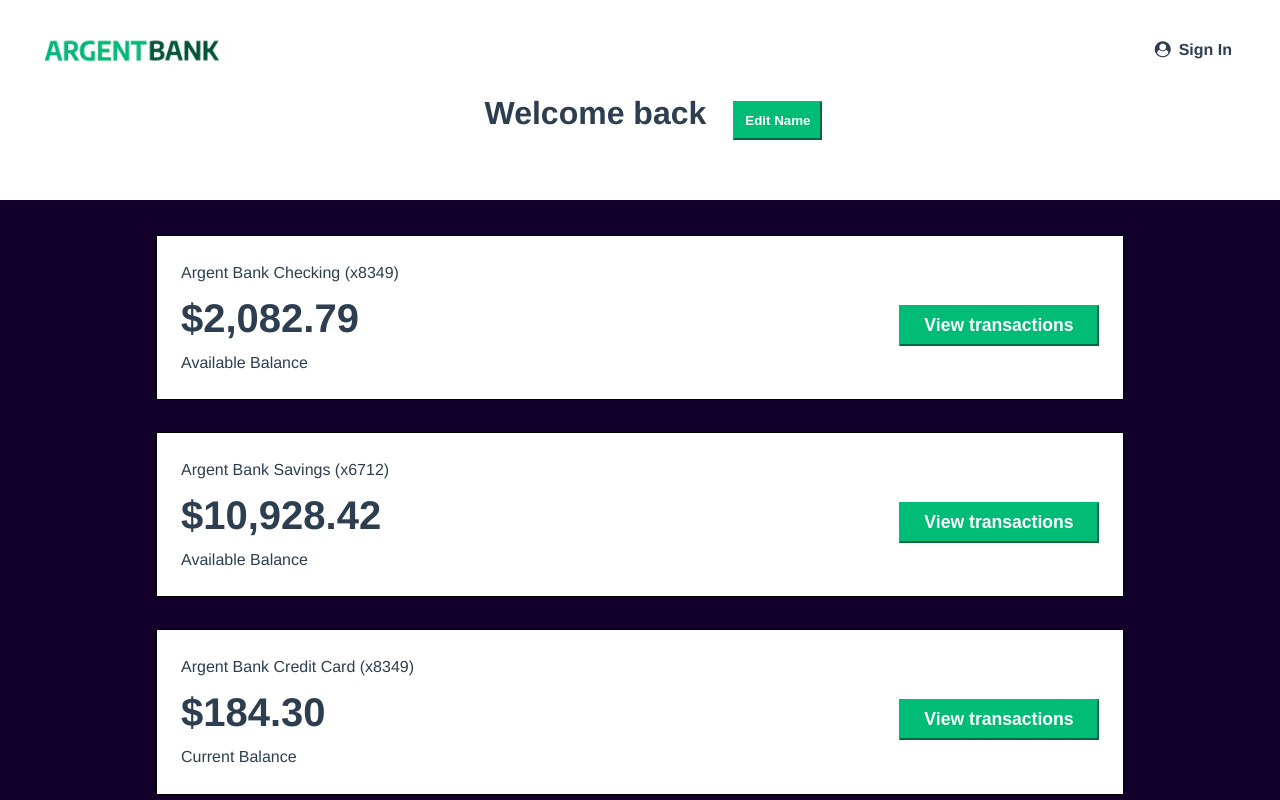
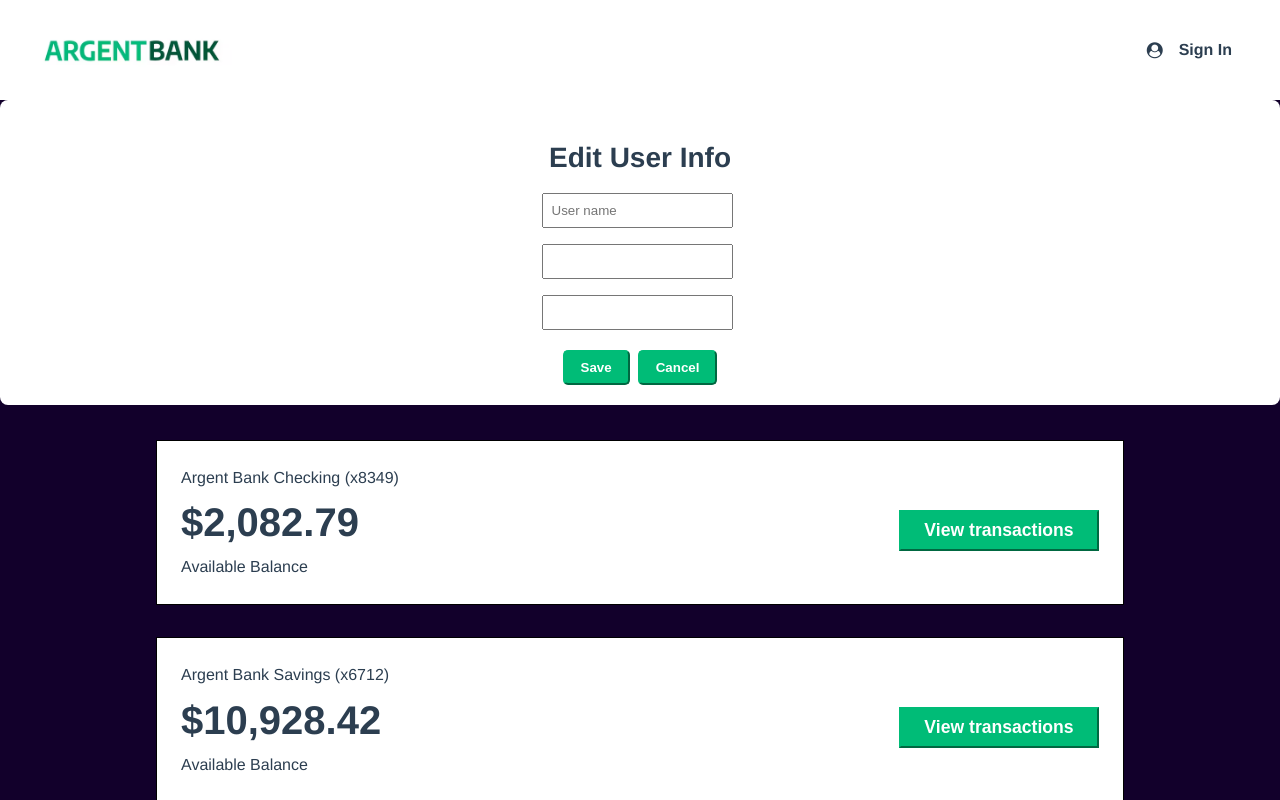
Before and after one commit to mvoisin64/frontend-p11, a React (Vite) app: page /user in a window 1280 px wide. Both pictures are taken after a click on the button "Edit Name". Shown: the top 800 px of the page. Built offline with nearby package versions, Linux system fonts and the light colour scheme.

Commit message:
j'ai fait le html css du Edit Username

```diff
--- a/src/Components/Header/Header.css
+++ b/src/Components/Header/Header.css
@@ -7,6 +7,24 @@
     width: 100%
     }
 
+
+    .nav-authenticated {
+      display: flex;
+      gap: 1rem;
+      align-items: center;
+    }
+
+    .main-nav-item {
+      display: flex;
+      align-items: center;
+      color: white;
+      text-decoration: none;
+      font-weight: bold;
+    }
+
+    .main-nav-item i {
+      margin-right: 0.5rem;
+    }
 
   .main-nav {
     display: flex;
--- a/src/Components/Header/Header.jsx
+++ b/src/Components/Header/Header.jsx
@@ -1,8 +1,19 @@
 import React from 'react';
 import { Link } from 'react-router-dom';
 import './Header.css'
+import { useSelector, useDispatch } from 'react-redux';
+import { useNavigate } from 'react-router-dom';
+import { logout } from '../../redux/userslice';
+
+
 
 const Header = () => {
+  const dispatch = useDispatch();
+  const navigate = useNavigate();
+  const { isLoggedIn, userName } = useSelector((state) => state.user);
+
+
+
   return (
     <header className="header">
       <nav className="main-nav">
@@ -14,10 +25,33 @@
           />
           <h1 className="sr-only">Argent Bank</h1>
         </Link>
-          <Link className="main-nav-item" to="/sign-in">
-            <i className="fa fa-user-circle"></i>
-            <span id='signintext'>Sign In</span>
-          </Link>
+
+        <div className="main-nav-right">
+          {isLoggedIn ? (
+            <div className="nav-authenticated">
+              <Link className="main-nav-item" to="/user">
+                <i className="fa fa-user-circle"></i>
+                <span>{userName}</span>
+              </Link>
+              <Link
+                className="main-nav-item"
+                to="/"
+                onClick={() => {
+                  dispatch(logout());
+                  localStorage.removeItem('token');
+                }}
+              >
+                <i className="fa fa-sign-out"></i>
+                <span>Sign Out</span>
+              </Link>
+            </div>
+          ) : (
+            <Link className="main-nav-item" to="/sign-in">
+              <i className="fa fa-user-circle"></i>
+              <span id="signintext">Sign In</span>
+            </Link>
+          )}
+        </div>
 
       </nav>
     </header>
--- a/src/Components/SignForm/SignForm.jsx
+++ b/src/Components/SignForm/SignForm.jsx
@@ -24,6 +24,7 @@
         password: password,
       });
 
+
       const token = response.data.body.token;
       console.log("Token reçu depuis l’API :", token);
         // Sauvegarde le token (localStorage ou Redux selon ton projet)
@@ -40,7 +41,9 @@
     } catch (error) {
       alert('Identifiants invalides ou utilisateur introuvable.');
       console.error('Erreur de connexion :', error);
+
     }
+
   };
 
 
--- a/src/Pages/User/User.css
+++ b/src/Pages/User/User.css
@@ -21,6 +21,48 @@
     padding: 10px;
     margin-bottom: 59px;
   }
+
+  .edit-form {
+    display: flex;
+    flex-direction: column;
+    align-items: center;
+    justify-content: center;
+    background-color: white;
+    padding: 1rem;
+    border-radius: 8px;
+    display: flex;
+    flex-direction: column;
+  }
+
+  .edit-form h2{
+    text-align: center;
+  }
+
+  .edit-inputs input {
+    display: block;
+    margin-bottom: 1rem;
+    padding: 0.5rem;
+    width: 87%;
+
+  }
+
+  .edit-buttons {
+    display: flex;
+    justify-content: space-between;
+  }
+
+  .edit-buttons button {
+    padding: 0.5rem 1rem;
+    font-weight: bold;
+    margin: 4px;
+    background-color: #00bc77;
+    border-color: #00bc77;
+    color: #fff;
+    font-weight: bold;
+  border-radius: 5px;
+  }
+
+
 
   .accountcarcontainer{
 padding: 35px;
--- a/src/Pages/User/User.jsx
+++ b/src/Pages/User/User.jsx
@@ -5,9 +5,10 @@
 import { useSelector, useDispatch } from 'react-redux';
 import { setUserInfo, setToken } from '../../redux/userslice';
 import axios from 'axios';
+import { useState } from 'react';
 
 const User = () => {
-  const dispatch = useDispatch();
+ const dispatch = useDispatch();
 
 // 🆕 Charge le token au montage
 useEffect(() => {
@@ -18,8 +19,13 @@
 }, [dispatch]);
 
 
-const { token, firstName, lastName, isLoggedIn } = useSelector((state) => state.user);
+const { token, firstName, lastName, isLoggedIn, userName } = useSelector((state) => state.user);
 
+const [isEditing, setIsEditing] = useState(false);
+const [newUserName, setNewUserName] = useState(userName); // prérempli avec le userName actuel
+
+
+console.log("userName :", userName);
 
 console.log("Token récupéré depuis Redux :", token);
 
@@ -36,9 +42,11 @@
           },
         }
       );
-      const { firstName, lastName } = response.data.body;
+      const { firstName, lastName, userName } = response.data.body;
 
-      dispatch(setUserInfo({ firstName, lastName }));
+      dispatch(setUserInfo({ firstName, lastName, userName }));
+
+
 
     } catch (error) {
       console.error("Erreur lors de la récupération du profil :", error);
@@ -52,10 +60,53 @@
 
     return (
         <div className="main bg-dark ">
-      <div className="headername">
-        <h1 id='welcomename'>Welcome back<br />{firstName} {lastName}</h1>
-        <button className="edit-button">Edit Name</button>
-      </div>
+    {!isEditing && (
+  <div className="headername">
+    <h1 id='welcomename'>Welcome back<br />{firstName} {lastName}</h1>
+    <button className="edit-button" onClick={() => setIsEditing(true)}>
+      Edit Name
+    </button>
+  </div>
+)}
+
+{isEditing && (
+  <div className="edit-form">
+    <h2>Edit User Info</h2>
+
+    <div className="edit-inputs">
+      <input
+        type="text"
+        value={newUserName}
+        onChange={(e) => setNewUserName(e.target.value)}
+        placeholder="User name"
+      />
+      <input type="text" value={firstName} readOnly />
+      <input type="text" value={lastName} readOnly />
+    </div>
+
+    <div className="edit-buttons">
+      <button onClick={() => {
+        // ici tu peux ajouter un dispatch pour sauvegarder le userName
+        console.log("Save userName :", newUserName);
+        setIsEditing(false);
+      }}>
+        Save
+      </button>
+
+      <button onClick={() => {
+        setNewUserName(userName); // remet l'ancien nom si on annule
+        setIsEditing(false);
+      }}>
+        Cancel
+      </button>
+    </div>
+  </div>
+)}
+
+
+
+
+
 
       <h2 className="sr-only">Accounts</h2>
 <div className='accountcarcontainer'>
--- a/src/redux/userSlice.js
+++ b/src/redux/userSlice.js
@@ -4,7 +4,8 @@
   token: null,
   isLoggedIn: false,
   firstName: '',
-  lastName: ''
+  lastName: '',
+  userName: '',
 };
 
 const userSlice = createSlice({
@@ -18,11 +19,15 @@
 
     logout: (state) => {
       state.token = null;
+      state.firstName = '';
+      state.lastName = '';
+      state.userName = '';
       state.isLoggedIn = false;
     },
     setUserInfo: (state, action) => {
       state.firstName = action.payload.firstName;
       state.lastName = action.payload.lastName;
+      state.userName = action.payload.userName;
     }
   },
 });
```
